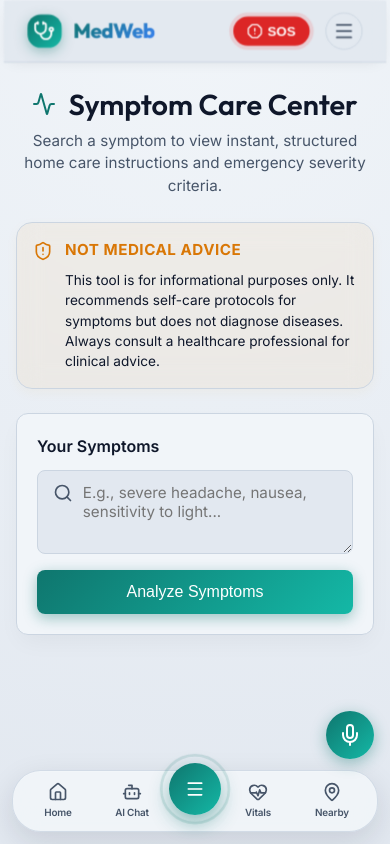
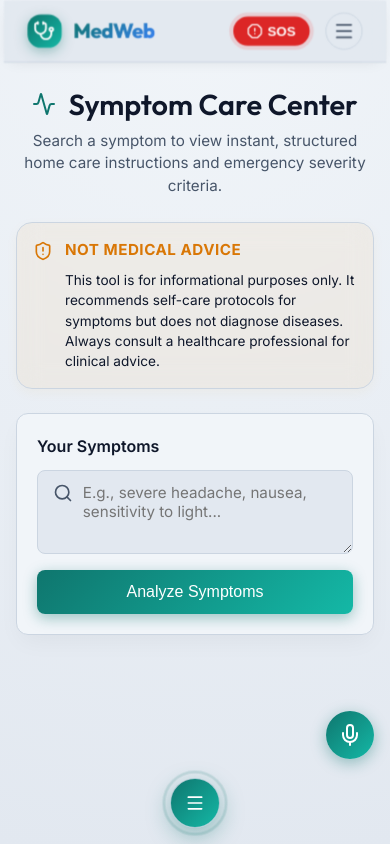
Before and after one commit to saumyk/medweb, a React (Vite) app: page /symptoms in a window 390 px wide. Built offline with nearby package versions, Linux system fonts and the light colour scheme.

Commit message:
feat: keep only central floating hamburger toggle button, removing bottom dock bar

```diff
--- a/src/components/Navbar.css
+++ b/src/components/Navbar.css
@@ -110,103 +110,39 @@
   transform: scale(0.92);
 }
 
-/* Floating Bottom Navigation Dock */
-.floating-bottom-dock-wrapper {
+/* Floating Bottom Toggle Button ("three lines like home button") */
+.floating-bottom-toggle-wrapper {
   position: fixed;
   bottom: 24px;
   left: 50%;
   transform: translateX(-50%);
   z-index: 999;
-  width: calc(100% - 32px);
-  max-width: 520px;
   pointer-events: none;
 }
 
-.floating-bottom-dock {
-  display: flex;
-  align-items: center;
-  justify-content: space-around;
-  height: 68px;
-  padding: 0 8px;
-  border-radius: 2.2rem;
-  pointer-events: auto;
-  box-shadow: 0 10px 30px rgba(15, 23, 42, 0.12), inset 0 1px 0 rgba(255, 255, 255, 0.15);
-  transition: all 0.3s cubic-bezier(0.4, 0, 0.2, 1);
+.floating-bottom-toggle-btn {
+  position: relative;
+  width: 56px;
+  height: 56px;
+  border-radius: 50%;
   border: 1px solid var(--glass-border);
-}
-
-[data-theme='dark'] .floating-bottom-dock {
-  box-shadow: 0 10px 30px rgba(0, 0, 0, 0.35), inset 0 1px 0 rgba(255, 255, 255, 0.05);
-}
-
-/* Dock Tabs */
-.dock-tab {
-  display: flex;
-  flex-direction: column;
-  align-items: center;
-  justify-content: center;
-  flex: 1;
-  height: 100%;
-  color: var(--text-muted);
-  text-decoration: none;
-  font-weight: 600;
-  gap: 3px;
-  position: relative;
-  transition: all 0.2s ease;
-  cursor: pointer;
-  outline: none;
-}
-
-.dock-tab svg {
-  transition: transform 0.2s ease;
-}
-
-.dock-tab-label {
-  font-size: 0.68rem;
-  letter-spacing: -0.2px;
-}
-
-.dock-tab:hover {
-  color: var(--primary);
-}
-
-.dock-tab:hover svg {
-  transform: translateY(-2px);
-}
-
-.dock-tab.active {
-  color: var(--primary);
-}
-
-.dock-tab.active svg {
-  transform: translateY(-2px) scale(1.05);
-}
-
-/* Central Elevated Toggle Button */
-.dock-center-toggle-btn {
-  position: relative;
-  width: 58px;
-  height: 58px;
-  border-radius: 50%;
-  border: none;
   background: linear-gradient(135deg, var(--primary) 0%, var(--primary-light) 100%);
   display: flex;
   align-items: center;
   justify-content: center;
-  margin-top: -28px;
   cursor: pointer;
-  box-shadow: 0 8px 20px rgba(15, 118, 110, 0.45);
+  box-shadow: 0 8px 24px rgba(15, 118, 110, 0.4);
   transition: transform 0.3s cubic-bezier(0.34, 1.56, 0.64, 1), box-shadow 0.3s;
   pointer-events: auto;
   z-index: 1000;
 }
 
-.dock-center-toggle-btn:hover {
+.floating-bottom-toggle-btn:hover {
   transform: scale(1.08);
-  box-shadow: 0 10px 24px rgba(15, 118, 110, 0.6);
+  box-shadow: 0 10px 28px rgba(15, 118, 110, 0.6);
 }
 
-.dock-center-toggle-btn:active {
+.floating-bottom-toggle-btn:active {
   transform: scale(0.94);
 }
 
@@ -217,7 +153,7 @@
   transition: transform 0.3s cubic-bezier(0.4, 0, 0.2, 1);
 }
 
-.dock-center-toggle-btn.open .toggle-btn-icon-wrapper {
+.floating-bottom-toggle-btn.open .toggle-btn-icon-wrapper {
   transform: rotate(90deg);
 }
 
@@ -245,6 +181,7 @@
     opacity: 0;
   }
 }
+
 
 /* Fullscreen Hub Menu Overlay */
 .hub-overlay {
@@ -531,29 +468,18 @@
     height: 22px;
   }
 
-  .floating-bottom-dock-wrapper {
-    bottom: 12px;
-    width: calc(100% - 24px);
+  .floating-bottom-toggle-wrapper {
+    bottom: 16px;
   }
 
-  .floating-bottom-dock {
-    height: 62px;
-    border-radius: 1.8rem;
+  .floating-bottom-toggle-btn {
+    width: 50px;
+    height: 50px;
   }
 
-  .dock-center-toggle-btn {
-    width: 52px;
-    height: 52px;
-    margin-top: -24px;
-  }
-
-  .dock-center-toggle-btn svg {
+  .floating-bottom-toggle-btn svg {
     width: 20px;
     height: 20px;
-  }
-
-  .dock-tab-label {
-    font-size: 0.62rem;
   }
 
   .hub-content {
--- a/src/components/Navbar.jsx
+++ b/src/components/Navbar.jsx
@@ -1,12 +1,11 @@
 import { useState, useEffect } from 'react';
-import { Link, useLocation, useNavigate } from 'react-router-dom';
+import { Link, useNavigate } from 'react-router-dom';
 import { motion, AnimatePresence } from 'framer-motion';
 import { Stethoscope, MapPin, Activity, Search, Moon, Sun, Home as HomeIcon, Bot, Camera, HeartPulse, AlertOctagon, Menu, X } from 'lucide-react';
 import { useLanguage } from './LanguageContext';
 import './Navbar.css';
 
 const Navbar = () => {
-  const location = useLocation();
   const navigate = useNavigate();
   const { language, setLanguage, t } = useLanguage();
   const [theme, setTheme] = useState(localStorage.getItem('theme') || 'light');
@@ -129,34 +128,10 @@ const Navbar = () => {
         </div>
       </nav>
 
-      {/* Floating Bottom Navigation Dock */}
-      <div className="floating-bottom-dock-wrapper">
-        <div className="floating-bottom-dock glass">
-          {/* Home Tab */}
-          <Link
-            to="/"
-            className={`dock-tab ${location.pathname === '/' ? 'active' : ''}`}
-            onClick={() => setIsHubOpen(false)}
-            title={t('home')}
-          >
-            <HomeIcon size={20} />
-            <span className="dock-tab-label">{t('home')}</span>
-          </Link>
-
-          {/* AI Assistant Tab */}
-          <Link
-            to="/assistant"
-            className={`dock-tab ${location.pathname === '/assistant' ? 'active' : ''}`}
-            onClick={() => setIsHubOpen(false)}
-            title={t('aiAssistant')}
-          >
-            <Bot size={20} />
-            <span className="dock-tab-label">{language === 'en' ? 'AI Chat' : 'चैट'}</span>
-          </Link>
-
-          {/* Central elevated hamburger menu trigger ("three lines like home button") */}
+      {/* Floating Bottom Toggle Button ("three lines like home button") */}
+      <div className="floating-bottom-toggle-wrapper">
         <button
-            className={`dock-center-toggle-btn ${isHubOpen ? 'open' : ''}`}
+          className={`floating-bottom-toggle-btn ${isHubOpen ? 'open' : ''}`}
           onClick={() => setIsHubOpen(!isHubOpen)}
           title="Toggle Features Hub"
         >
@@ -165,29 +140,6 @@ const Navbar = () => {
           </div>
           <span className="pulse-ring"></span>
         </button>
-
-          {/* Health Dashboard Tab */}
-          <Link
-            to="/dashboard"
-            className={`dock-tab ${location.pathname === '/dashboard' ? 'active' : ''}`}
-            onClick={() => setIsHubOpen(false)}
-            title={t('dashboard')}
-          >
-            <HeartPulse size={20} />
-            <span className="dock-tab-label">{language === 'en' ? 'Vitals' : 'विटल्स'}</span>
-          </Link>
-
-          {/* Nearby Tab */}
-          <Link
-            to="/nearby"
-            className={`dock-tab ${location.pathname === '/nearby' ? 'active' : ''}`}
-            onClick={() => setIsHubOpen(false)}
-            title={t('nearby')}
-          >
-            <MapPin size={20} />
-            <span className="dock-tab-label">{language === 'en' ? 'Nearby' : 'आस-पास'}</span>
-          </Link>
-        </div>
       </div>
 
       {/* Fullscreen Hub Menu Overlay */}
```
Lines whose indentation alone changed are shown as unchanged.
